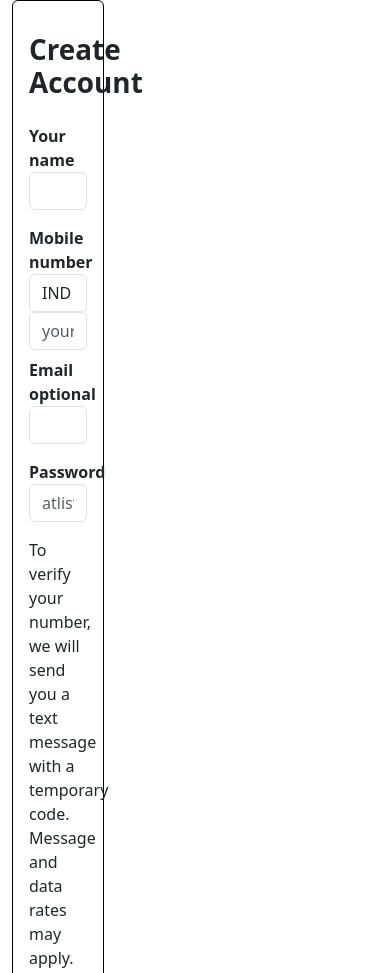
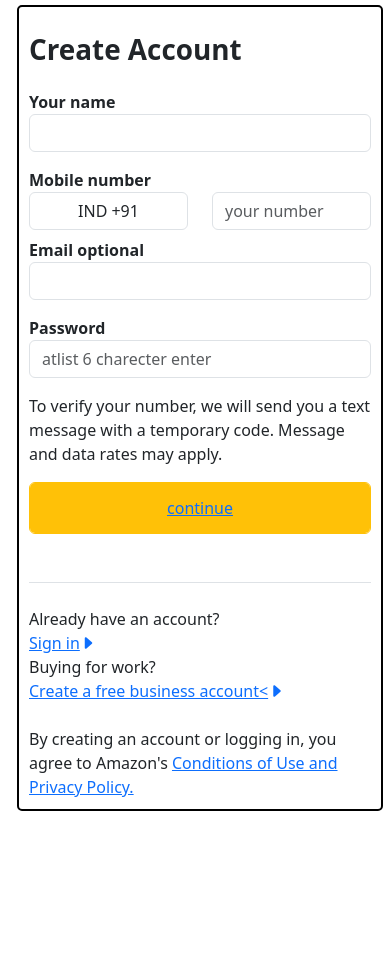
Before and after one commit to anjalig0051/my-projects, a website: page public/amazon-account.html in a window 390 px wide. Shown: the top 973 px of the page. After the commit the page ends 844 px from the top, so only its background shows below. Drawn offline with nearby package versions, Linux system fonts and the light colour scheme.

Commit message:
responsive

```diff
--- a/public/amazon-account.html
+++ b/public/amazon-account.html
@@ -8,6 +8,13 @@
     <script src="https://cdn.jsdelivr.net/npm/bootstrap@5.3.2/dist/js/bootstrap.bundle.min.js" integrity="sha384-C6RzsynM9kWDrMNeT87bh95OGNyZPhcTNXj1NW7RuBCsyN/o0jlpcV8Qyq46cDfL" crossorigin="anonymous"></script>
     <link rel="stylesheet" href="https://cdn.jsdelivr.net/npm/bootstrap-icons@1.11.1/font/bootstrap-icons.css">
     <style>
+      .page{
+        width: 250px;
+        border: 2px solid black;
+        border-radius: 5px;
+        padding: 10px;
+
+      }
       input:valid+span{
         display: none;
       }
@@ -22,10 +29,25 @@
         text-decoration: none;
         color: black;
       }
+
+      @media screen and (max-width: 480px) {
+        body {
+          background-color: white;
+        }
+        .page{
+          width: 100%;
+          border: 2px solid black;
+          border-radius: 5px;
+          padding: 10px;
+          margin: 5px;
+        }
+      }
+
+
     </style>
 </head>
 <body class="container-fluid ">
-<div class="w-25 border border-black rounded p-3">
+<div class="page">
     <div class="h1 mt-3 fw-bold">Create Account</div>
     <div class="fw-bold  mt-4"> Your name</div>
     <div><input type="text" required class="form-control" ><span>enter your name</span></div>
```
